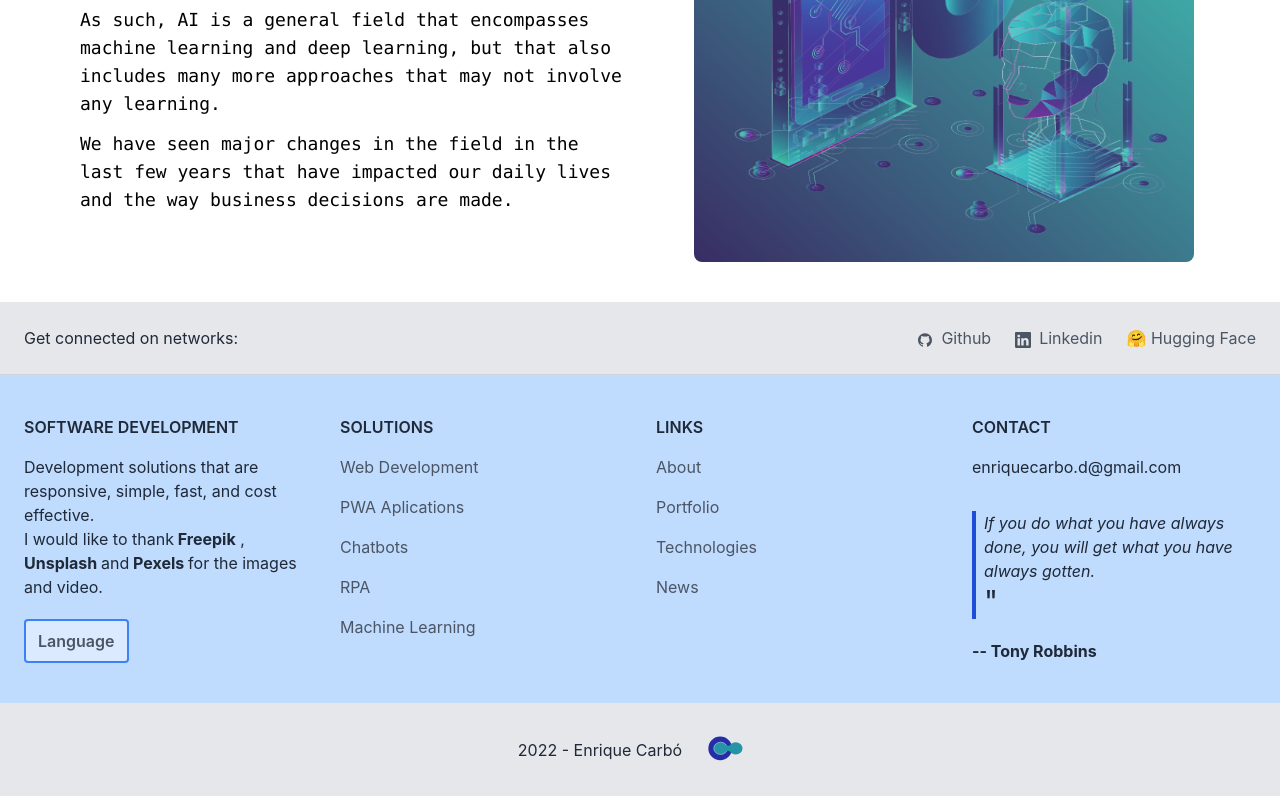
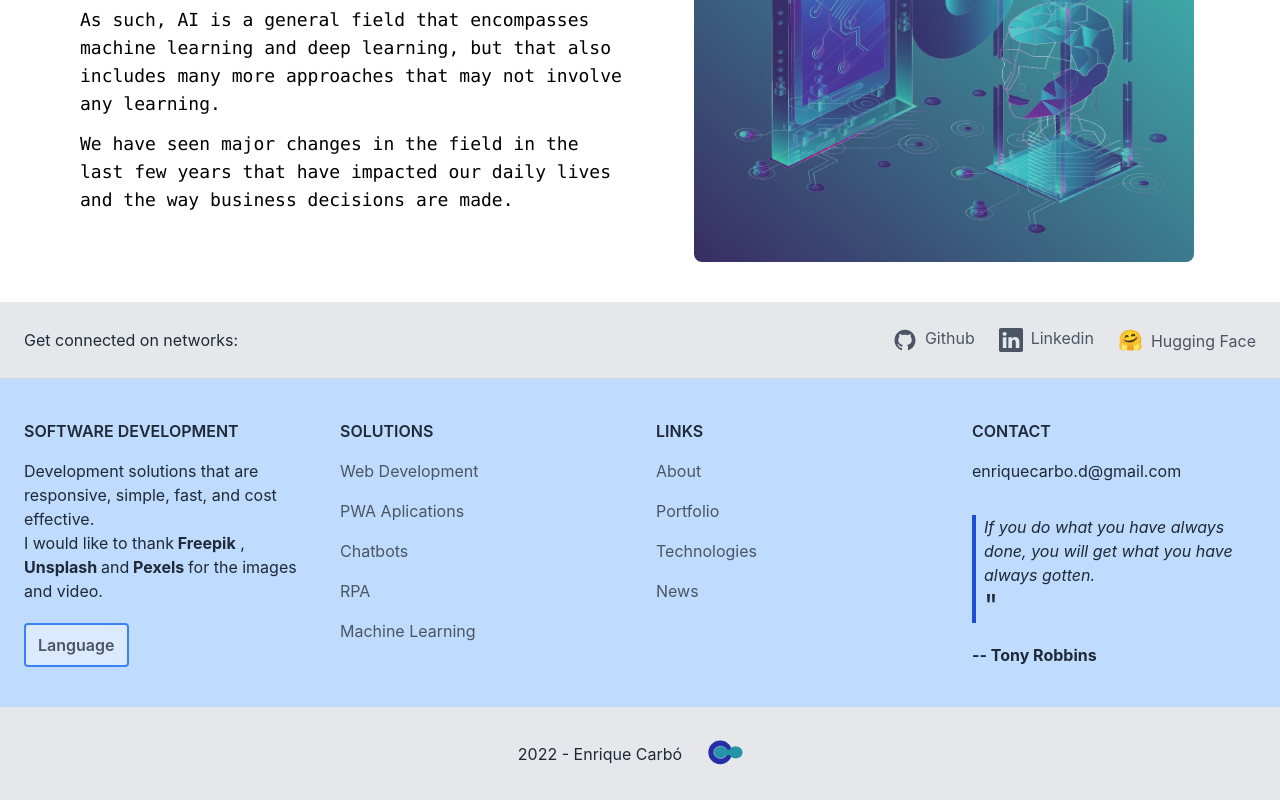
Before and after one commit to enrique-carbo/ecarbo-dev-develop, a Next.js app: page / in a window 1280 px wide. Shown: the part 3592-4392 px from the top of the page. Built offline with nearby package versions, Linux system fonts and the light colour scheme.

Commit message:
Fix Link

```diff
--- a/components/footer.jsx
+++ b/components/footer.jsx
@@ -26,23 +26,25 @@ const Footer = () => {
             </div>
             <div className="flex justify-center">
 
-
-                <a href="https://github.com/enrique-carbo" target="_blank" rel="noreferrer" className="mr-6 text-gray-600 ">
-                <AiFillGithub className="inline"/>
+                <Link href="https://github.com/enrique-carbo">
+                <a target="_blank" rel="noreferrer" className="mr-6 text-gray-600 ">
+                <AiFillGithub className="inline text-2xl"/>
                 <span className="ml-2">Github</span>
                 </a>
+                </Link>
 
-
-                <a href="https://www.linkedin.com/in/enrique-carbo" target="_blank" rel="noreferrer" className="mr-4 text-gray-600">
-                <BsLinkedin className="inline"/>
+                <Link href="https://www.linkedin.com/in/enrique-carbo">
+                <a target="_blank" rel="noreferrer" className="mr-4 text-gray-600">
+                <BsLinkedin className="inline text-2xl"/>
                 <span className="ml-2">Linkedin</span>
                 </a>
+                </Link>
 
-                <a href="https://huggingface.co/ecarbo" target="_blank" rel="noreferrer" className="text-gray-600">
-                <span className="ml-2">🤗  Hugging Face</span>
+                <Link href="https://huggingface.co/ecarbo">
+                <a target="_blank" rel="noreferrer" className="text-gray-600">
+                <span className="ml-2 text-xl">🤗</span><span className='ml-2'>Hugging Face</span>
                 </a>
-
-
+                </Link>
 
             </div>
           </div>
--- a/data/quotes.json
+++ b/data/quotes.json
@@ -53,7 +53,7 @@
             "author": "Henry David Thoreau"
         },
         {
-            "quoteText": "Believe you can and youre halfway there.",
+            "quoteText": "Believe you can and you are halfway there.",
             "author": "Theodore Roosevelt"
         },
         {
```
